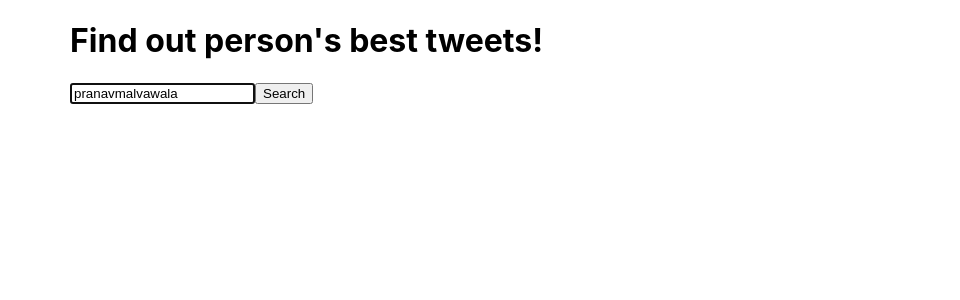
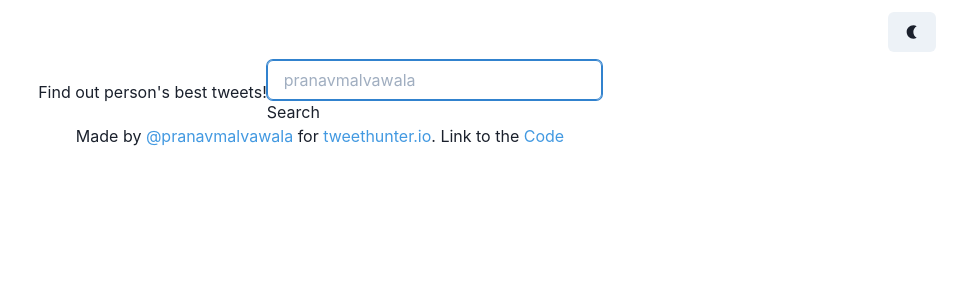
Before and after one commit to pranavmalvawala/best-tweets, a Next.js app: page / in a window 1280 px wide. Shown: the top 300 px of the page, without its empty margins (320-1280 px from the left). Built offline with nearby package versions, Linux system fonts and the light colour scheme.

Commit message:
setup theme

```diff
--- /dev/null
+++ b/components/Footer.tsx
@@ -0,0 +1,28 @@
+import { Center, Link, Box } from "@chakra-ui/react";
+
+export default function Footer() {
+  return (
+    <>
+      <Box>
+        Made by
+        <Link href="https://twitter.com/pranavmalvawala" color="blue.400" isExternal>
+          {" "}
+          @pranavmalvawala
+        </Link>{" "}
+        for
+        <Link href="https://tweethunter.io/" color="blue.400" isExternal>
+          {" "}
+          tweethunter.io
+        </Link>
+        .
+      </Box>
+      <Box>
+        &nbsp;Link to the
+        <Link href="https://github.com/pranavmalvawala/best-tweets" color="blue.400" isExternal>
+          {" "}
+          Code
+        </Link>
+      </Box>
+    </>
+  );
+}
--- /dev/null
+++ b/components/Layout.tsx
@@ -0,0 +1,22 @@
+import { Flex, Spacer, Box, Center, Link } from "@chakra-ui/react";
+import Toggle from "./Toggle";
+import Footer from "./Footer";
+
+interface Props {
+  children: React.ReactNode;
+}
+
+export default function Layout({ children }: Props) {
+  return (
+    <Box>
+      <Flex padding="2" paddingTop="3" marginRight="4">
+        <Spacer />
+        <Toggle />
+      </Flex>
+      <Center>{children}</Center>
+      <Center>
+        <Footer />
+      </Center>
+    </Box>
+  );
+}
--- /dev/null
+++ b/components/Toggle.tsx
@@ -0,0 +1,17 @@
+import { useColorMode, Button } from "@chakra-ui/react";
+import { MdOutlineWbSunny, MdNightlight } from "react-icons/md";
+
+export default function Toggle() {
+  const { colorMode, toggleColorMode } = useColorMode();
+
+  return (
+    <Button
+      onClick={toggleColorMode}
+      _focus={{
+        boxShadow: "none",
+      }}
+    >
+      {colorMode === "dark" ? <MdOutlineWbSunny /> : <MdNightlight />}
+    </Button>
+  );
+}
--- a/package.json
+++ b/package.json
@@ -9,10 +9,15 @@
     "lint": "next lint"
   },
   "dependencies": {
+    "@chakra-ui/react": "^1.6.10",
+    "@emotion/react": "11",
+    "@emotion/styled": "11",
+    "framer-motion": "4",
     "http-status-codes": "^2.1.4",
     "next": "11.1.2",
     "react": "17.0.2",
     "react-dom": "17.0.2",
+    "react-icons": "^4.3.1",
     "twitter-api-v2": "^1.6.1"
   },
   "devDependencies": {
--- a/pages/_app.tsx
+++ b/pages/_app.tsx
@@ -1,7 +1,12 @@
-import '../styles/globals.css'
-import type { AppProps } from 'next/app'
+import type { AppProps } from "next/app";
+import { ChakraProvider } from "@chakra-ui/react";
+import theme from "../utils/theme";
 
 function MyApp({ Component, pageProps }: AppProps) {
-  return <Component {...pageProps} />
+  return (
+    <ChakraProvider theme={theme}>
+      <Component {...pageProps} />
+    </ChakraProvider>
+  );
 }
-export default MyApp
+export default MyApp;
--- /dev/null
+++ b/pages/_document.tsx
@@ -0,0 +1,20 @@
+// pages/_document.js
+
+import { ColorModeScript } from "@chakra-ui/react";
+import NextDocument, { Html, Head, Main, NextScript } from "next/document";
+import theme from "../utils/theme";
+
+export default class Document extends NextDocument {
+  render() {
+    return (
+      <Html lang="en">
+        <Head />
+        <body>
+          <ColorModeScript initialColorMode={theme.config.initialColorMode} />
+          <Main />
+          <NextScript />
+        </body>
+      </Html>
+    );
+  }
+}
--- a/pages/index.tsx
+++ b/pages/index.tsx
@@ -1,7 +1,9 @@
 import { useState, useRef, useEffect, FormEvent } from "react";
+import { Input, Box } from "@chakra-ui/react";
+import Layout from "../components/Layout";
 
 function Home() {
-  const [handle, setHandle] = useState<string>("pranavmalvawala");
+  const [handle, setHandle] = useState<string>("");
   const inputRef = useRef<HTMLInputElement>(null);
 
   async function handleSubmit(e: FormEvent<HTMLFormElement>) {
@@ -22,13 +24,19 @@ function Home() {
   }, []);
 
   return (
-    <div style={{ margin: "auto", maxWidth: "500px" }}>
+    <Layout>
       <h1>Find out person's best tweets!</h1>
       <form onSubmit={handleSubmit}>
-        <input value={handle} onChange={(e) => setHandle(e.target.value)} ref={inputRef} />
+        <Input
+          value={handle}
+          placeholder="pranavmalvawala"
+          onChange={(e) => setHandle(e.target.value)}
+          ref={inputRef}
+          colorScheme="twitter"
+        />
         <button type="submit">Search</button>
       </form>
-    </div>
+    </Layout>
   );
 }
 
--- a/styles/globals.css
+++ /dev/null
@@ -1,16 +0,0 @@
-html,
-body {
-  padding: 0;
-  margin: 0;
-  font-family: -apple-system, BlinkMacSystemFont, Segoe UI, Roboto, Oxygen,
-    Ubuntu, Cantarell, Fira Sans, Droid Sans, Helvetica Neue, sans-serif;
-}
-
-a {
-  color: inherit;
-  text-decoration: none;
-}
-
-* {
-  box-sizing: border-box;
-}
--- /dev/null
+++ b/utils/theme.ts
@@ -0,0 +1,10 @@
+import { extendTheme, ThemeConfig } from "@chakra-ui/react";
+
+const config: ThemeConfig = {
+  initialColorMode: "light",
+  useSystemColorMode: false,
+};
+
+const theme = extendTheme({ config });
+
+export default theme;
```
Also changed, not shown: 1 other file (tests, documents, lock files or other folders).
